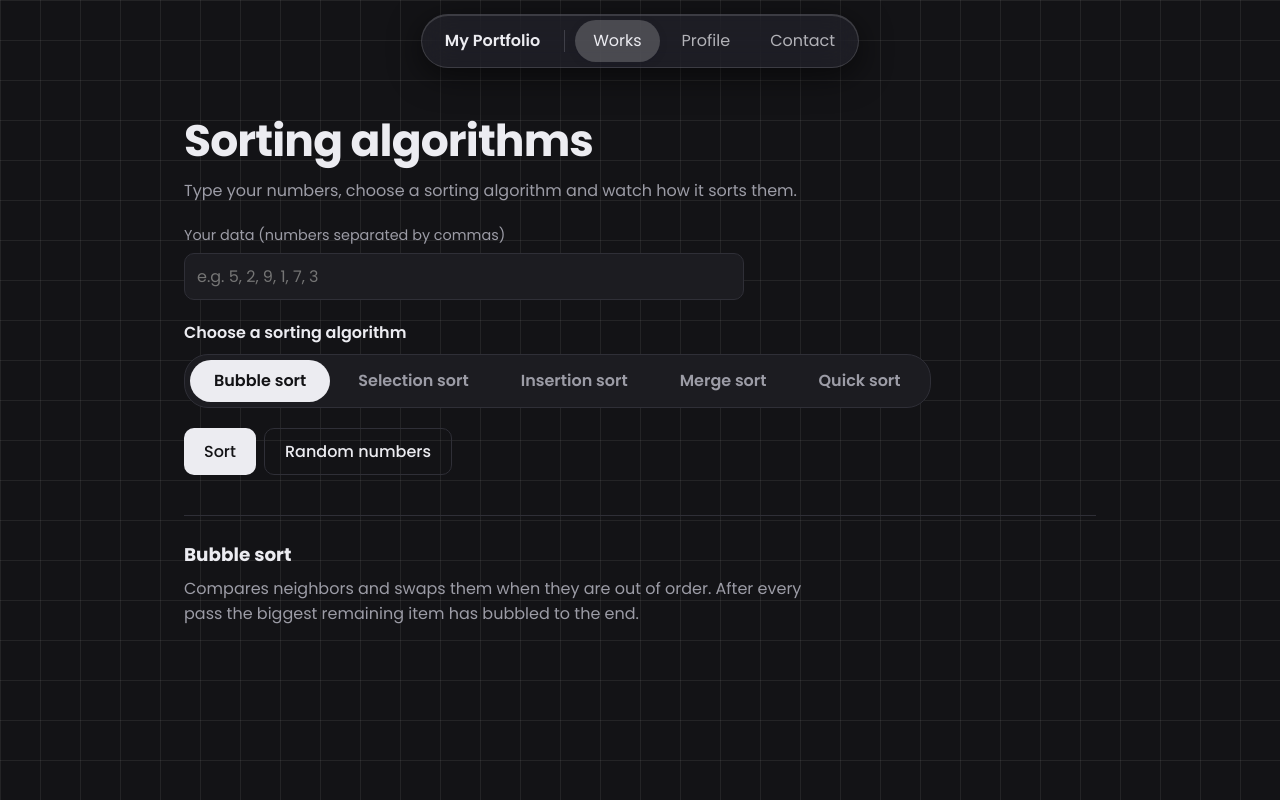
After one commit to zai-29/My-Portfolio, a Flask app: page /works/sorting in a window 1280 px wide. The commit adds this page. Run offline with Flask 3, Linux system fonts and the light colour scheme.

Commit message:
Add files via upload

```diff
--- a/static/css/style.css
+++ b/static/css/style.css
@@ -528,3 +528,63 @@ input.mono::placeholder { letter-spacing: normal; }
     .q-end { width: auto; flex: 1 1 40%; }
     .q-items { order: 3; flex-basis: 100%; }
 }
+
+/* ---------- Sorting algorithms ---------- */
+:root { --amber: #f5b301; --green: #3ecf8e; --bar: #5b73ff; --teal: #22c7e8; --violet: #a78bfa; --coral: #ff6b6b; }
+
+.sv-form { margin-top: 20px; max-width: 560px; }
+.sv-form label { display: block; margin-bottom: 6px; }
+.sv-label { margin: 20px 0 8px; font-weight: 600; }
+.seg-group.wrap { flex-wrap: wrap; border-radius: 24px; margin: 0; }
+.sv-actions { margin-top: 20px; }
+.sv-actions .btn { margin-top: 0; }
+
+.sv-viz { margin-top: 28px; }
+.sv-key {
+    display: inline-block; margin: 0 0 10px; padding: 6px 14px; border-radius: 999px;
+    font-weight: 700; color: #1c1c1e; background: var(--violet);
+    font-family: ui-monospace, "SFMono-Regular", Consolas, "Liberation Mono", monospace;
+}
+
+.bars {
+    display: flex; align-items: flex-end; gap: 6px; height: 300px; padding: 14px 14px 0;
+    background: var(--surface); border: 1px solid var(--line); border-radius: var(--radius);
+}
+.bars.aux { height: 160px; }
+.bar-col { flex: 1; min-width: 0; height: 100%; display: flex; flex-direction: column; justify-content: flex-end; align-items: center; transition: opacity .2s ease; }
+.bar-col.dim { opacity: .35; }
+.bar-col.empty { visibility: hidden; }
+.bar-val {
+    min-height: 1.1em; margin-bottom: 4px; font-size: .75rem; font-weight: 700; color: var(--muted); white-space: nowrap;
+    font-family: ui-monospace, "SFMono-Regular", Consolas, "Liberation Mono", monospace;
+}
+.bar { width: 100%; max-width: 64px; border-radius: 6px 6px 0 0; background: var(--bar); transition: height .3s ease, background .2s ease, opacity .2s ease; }
+.bar.sorted { background: var(--green); }
+.bar.marker { background: var(--teal); }
+.bar.pivot { background: var(--violet); }
+.bar.compare { background: var(--amber); }
+.bar.moved { background: var(--coral); }
+.bar.used { opacity: .3; }
+.bar.hole { background: transparent; border: 2px dashed var(--line); border-bottom: 0; }
+
+.sw.bar-blue { background: var(--bar); border-color: var(--bar); }
+.sw.coral { background: var(--coral); border-color: var(--coral); }
+.sw.violet { background: var(--violet); border-color: var(--violet); }
+.sw.teal { background: var(--teal); border-color: var(--teal); }
+.sw.amber { background: var(--amber); border-color: var(--amber); }
+.sw.green { background: var(--green); border-color: var(--green); }
+
+.viz-controls input[type="range"] { flex: 1; min-width: 120px; accent-color: var(--accent); }
+
+.sv-info { margin-top: 40px; padding-top: 24px; border-top: 1px solid var(--line); }
+.facts { display: grid; grid-template-columns: repeat(auto-fit, minmax(130px, 1fr)); gap: 10px; margin: 16px 0; }
+.facts div { padding: 10px 14px; background: var(--surface); border: 1px solid var(--line); border-radius: var(--radius); }
+.facts dt { margin: 0; font-size: .8rem; }
+.facts dd { margin: 2px 0 0; font-weight: 700; font-family: ui-monospace, "SFMono-Regular", Consolas, "Liberation Mono", monospace; }
+details summary { cursor: pointer; font-weight: 600; margin: 8px 0; }
+.sv-code { margin: 8px 0 0; padding: 16px; overflow-x: auto; font-size: .85rem; line-height: 1.55; background: var(--surface); border: 1px solid var(--line); border-radius: var(--radius); }
+
+@media (max-width: 720px) {
+    .bars { height: 240px; gap: 3px; padding: 10px 8px 0; }
+    .bar-val { font-size: .6rem; }
+}
--- /dev/null
+++ b/static/js/sorting.js
@@ -0,0 +1,197 @@
+// Sorting visualizer. Python (sorting.py) sorts the numbers and records every step.
+// This file replays the recording as bars.
+(function () {
+    const root = document.getElementById("sv");
+    if (!root) return;
+
+    const $ = (selector) => root.querySelector(selector);
+    const INFO = JSON.parse(root.dataset.info);
+    const reduceMotion = window.matchMedia("(prefers-reduced-motion: reduce)").matches;
+    const playButton = $("#sv-play");
+    const speed = $("#sv-speed");
+
+    let algo = "bubble", steps = [], index = 0, timer = null, playing = false;
+    let low = 0, high = 1;           // smallest and biggest number, used to scale the bars
+
+    function setStatus(text, kind) {
+        const status = $("#sv-status");
+        status.textContent = text || "";
+        status.dataset.kind = kind || "info";
+    }
+
+    // ---------- Bars ----------
+    function barHeight(value) {
+        if (high === low) return 60;
+        return 12 + 76 * (value - low) / (high - low);      // 12% to 88% of the box
+    }
+
+    // Reuses the same elements every step, so the bars animate instead of flickering
+    function paint(container, cells) {
+        while (container.children.length < cells.length) {
+            const column = document.createElement("div");
+            column.innerHTML = '<span class="bar-val"></span><div class="bar"></div>';
+            container.appendChild(column);
+        }
+        while (container.children.length > cells.length) container.lastChild.remove();
+
+        cells.forEach((cell, i) => {
+            const column = container.children[i];
+            column.className = "bar-col" + (cell.dim ? " dim" : "") + (cell.empty ? " empty" : "");
+            column.firstChild.textContent = cell.label;
+            column.lastChild.className = "bar" + (cell.cls ? " " + cell.cls : "");
+            column.lastChild.style.height = cell.empty ? "0%" : barHeight(cell.height) + "%";
+        });
+    }
+
+    function mainCells(step) {
+        return step.array.map((value, i) => {
+            const dim = step.span && (i < step.span[0] || i > step.span[1]);
+            if (value === null) {                                   // the empty slot in insertion sort
+                return { label: "", cls: "hole", height: step.key, dim: dim };
+            }
+            let cls = "";
+            if (step.sorted.includes(i)) cls += " sorted";
+            if (i === step.marker) cls += " marker";
+            if (i === step.pivot) cls += " pivot";
+            if (step.compare.includes(i)) cls += " compare";
+            if (step.moved.includes(i)) cls += " moved";
+            return { label: String(value), cls: cls.trim(), height: value, dim: dim };
+        });
+    }
+
+    function auxCells(step) {
+        const aux = step.aux;
+        return step.array.map((_, column) => {
+            const k = column - aux.lo;
+            if (k < 0 || k >= aux.values.length) return { label: "", height: 0, empty: true };
+            let cls = "";
+            if (aux.used.includes(k)) cls += " used";
+            if (k === aux.i || k === aux.j) cls += " compare";
+            return { label: String(aux.values[k]), cls: cls.trim(), height: aux.values[k] };
+        });
+    }
+
+    function render() {
+        const step = steps[index];
+        const last = index === steps.length - 1;
+
+        $("#sv-title").textContent = $("#sv-name").textContent;
+        $("#sv-msg").textContent = step.message;
+
+        const keyBox = $("#sv-key");
+        keyBox.hidden = step.key === null;
+        if (step.key !== null) keyBox.textContent = "Key: " + step.key;
+
+        paint($("#sv-bars"), mainCells(step));
+
+        $("#sv-aux-wrap").hidden = !step.aux;
+        if (step.aux) paint($("#sv-aux"), auxCells(step));
+
+        $("#sv-counts").textContent = "Comparisons: " + step.comparisons + "    Swaps / writes: " + step.moves;
+        $("#sv-count").textContent = "Step " + (index + 1) + " of " + steps.length;
+        $("#sv-scrub").value = index;
+
+        $("#sv-prev").disabled = index === 0;
+        $("#sv-next").disabled = last;
+        if (!playing) playButton.textContent = last ? "Replay" : "Play";
+    }
+
+    // ---------- Playing ----------
+    function schedule() {
+        clearTimeout(timer);
+        timer = setTimeout(() => {
+            if (index < steps.length - 1) {
+                index += 1;
+                render();
+                schedule();
+            } else {
+                pause();
+            }
+        }, Number(speed.value));
+    }
+
+    function play() {
+        playing = true;
+        playButton.textContent = "Pause";
+        schedule();
+    }
+
+    function pause() {
+        clearTimeout(timer);
+        playing = false;
+        render();
+    }
+
+    playButton.addEventListener("click", () => {
+        if (!steps.length) return;
+        if (playing) { pause(); return; }
+        if (index >= steps.length - 1) { index = 0; render(); }
+        play();
+    });
+    $("#sv-next").addEventListener("click", () => { pause(); if (index < steps.length - 1) index += 1; render(); });
+    $("#sv-prev").addEventListener("click", () => { pause(); if (index > 0) index -= 1; render(); });
+    $("#sv-restart").addEventListener("click", () => { index = 0; render(); play(); });
+    $("#sv-scrub").addEventListener("input", (event) => {
+        const target = Number(event.target.value);     // read it first: pause() redraws the slider
+        pause();
+        index = target;
+        render();
+    });
+    speed.addEventListener("change", () => { if (playing) schedule(); });
+
+    // ---------- Choosing the algorithm and running it ----------
+    function selectAlgo(key) {
+        algo = key;
+        root.querySelectorAll(".seg").forEach((button) =>
+            button.setAttribute("aria-pressed", String(button.dataset.algo === key)));
+
+        const info = INFO[key];
+        $("#sv-name").textContent = info.name;
+        $("#sv-desc").textContent = info.description;
+
+        if (steps.length) run();           // already showing a sort: redo it with the new algorithm
+    }
+
+    async function run() {
+        const body = new FormData();
+        body.set("algorithm", algo);
+        body.set("data", $("#sv-data").value);
+
+        let result;
+        try {
+            const response = await fetch(root.dataset.url, { method: "POST", body: body });
+            result = await response.json();
+        } catch (error) {
+            result = { ok: false, error: "Something went wrong. Please try again." };
+        }
+        if (!result.ok) {
+            setStatus(result.error, "error");
+            return;
+        }
+
+        setStatus("");
+        clearTimeout(timer);
+        playing = false;
+        steps = result.steps;
+        low = Math.min(...steps[0].array);
+        high = Math.max(...steps[0].array);
+        index = 0;
+        $("#sv-scrub").max = steps.length - 1;
+        $("#sv-viz").hidden = false;
+        render();
+        if (!reduceMotion) play();
+    }
+
+    root.querySelectorAll(".seg").forEach((button) =>
+        button.addEventListener("click", () => selectAlgo(button.dataset.algo)));
+    $("#sv-run").addEventListener("click", run);
+    $("#sv-data").addEventListener("keydown", (event) => {
+        if (event.key === "Enter") { event.preventDefault(); run(); }
+    });
+    $("#sv-random").addEventListener("click", () => {
+        const numbers = Array.from({ length: 12 }, () => 1 + Math.floor(Math.random() * 99));
+        $("#sv-data").value = numbers.join(", ");
+    });
+
+    selectAlgo("bubble");
+})();
--- a/templates/base.html
+++ b/templates/base.html
@@ -13,7 +13,7 @@
     <header class="nav">
         <a class="brand" href="{{ url_for('index') }}">My Portfolio</a>
         <nav>
-            <a href="{{ url_for('index') }}" class="{{ 'active' if request.endpoint in ['index','works','acircle','atriangle', 'postfix', 'queue_page','linkedlist'] }}">Works</a>
+            <a href="{{ url_for('index') }}" class="{{ 'active' if request.endpoint in ['index','works','acircle','atriangle', 'postfix', 'queue_page', 'sorting_page', 'linkedlist'] }}">Works</a>
             <a href="{{ url_for('profile') }}" class="{{ 'active' if request.endpoint == 'profile' }}">Profile</a>
             <a href="{{ url_for('contact') }}" class="{{ 'active' if request.endpoint == 'contact' }}">Contact</a>
         </nav>
--- /dev/null
+++ b/templates/sorting.html
@@ -0,0 +1,80 @@
+{% extends "base.html" %}
+{% block title %}Sorting Algorithms | Gabriel Calasang{% endblock %}
+
+{% block content %}
+<section>
+    <h1>Sorting algorithms</h1>
+    <p class="muted">Type your numbers, choose a sorting algorithm and watch how it sorts them.</p>
+
+    <div id="sv" data-url="{{ url_for('sorting_run') }}" data-info='{{ info | tojson }}'>
+
+        <div class="sv-form">
+            <label for="sv-data">Your data (numbers separated by commas)</label>
+            <input type="text" id="sv-data" class="mono" placeholder="e.g. 5, 2, 9, 1, 7, 3"
+                   autocomplete="off" spellcheck="false">
+        </div>
+
+        <p class="sv-label">Choose a sorting algorithm</p>
+        <div class="seg-group wrap" role="group" aria-label="Sorting algorithm">
+            {% for key in order %}
+            <button type="button" class="seg" data-algo="{{ key }}" aria-pressed="{{ 'true' if loop.first else 'false' }}">{{ info[key].name }}</button>
+            {% endfor %}
+        </div>
+
+        <div class="row sv-actions">
+            <button type="button" class="btn" id="sv-run">Sort</button>
+            <button type="button" class="btn secondary" id="sv-random">Random numbers</button>
+        </div>
+        <p id="sv-status" class="status" role="status"></p>
+
+        <div id="sv-viz" class="sv-viz" hidden>
+            <div class="viz-note">
+                <strong id="sv-title"></strong>
+                <span id="sv-msg" class="muted"></span>
+            </div>
+
+            <div id="sv-key" class="sv-key" hidden></div>
+            <div id="sv-bars" class="bars" aria-label="Bars showing the list"></div>
+
+            <div id="sv-aux-wrap" hidden>
+                <p class="sv-label">Copy of the range being merged</p>
+                <div id="sv-aux" class="bars aux"></div>
+            </div>
+
+            <ul class="legend">
+                <li><i class="sw bar-blue"></i>Not sorted yet</li>
+                <li><i class="sw amber"></i>Being compared</li>
+                <li><i class="sw coral"></i>Swapped / written</li>
+                <li><i class="sw violet"></i>Pivot</li>
+                <li><i class="sw teal"></i>Smallest so far / boundary</li>
+                <li><i class="sw green"></i>Sorted</li>
+            </ul>
+            <p id="sv-counts" class="muted mono"></p>
+
+            <div class="viz-controls">
+                <button type="button" class="btn small" id="sv-restart">Restart</button>
+                <button type="button" class="btn small" id="sv-prev">Back</button>
+                <button type="button" class="btn small" id="sv-play">Pause</button>
+                <button type="button" class="btn small" id="sv-next">Next</button>
+                <input type="range" id="sv-scrub" min="0" max="0" value="0" aria-label="Step">
+                <label for="sv-speed" class="muted">Speed</label>
+                <select id="sv-speed">
+                    <option value="800">Slow</option>
+                    <option value="400" selected>Normal</option>
+                    <option value="150">Fast</option>
+                    <option value="50">Very fast</option>
+                </select>
+                <span id="sv-count" class="muted"></span>
+            </div>
+        </div>
+        <div class="sv-info">
+            <h2 id="sv-name"></h2>
+            <p id="sv-desc" class="muted"></p>
+        </div>
+    </div>
+</section>
+{% endblock %}
+
+{% block scripts %}
+<script src="{{ url_for('static', filename='js/sorting.js') }}"></script>
+{% endblock %}
```
